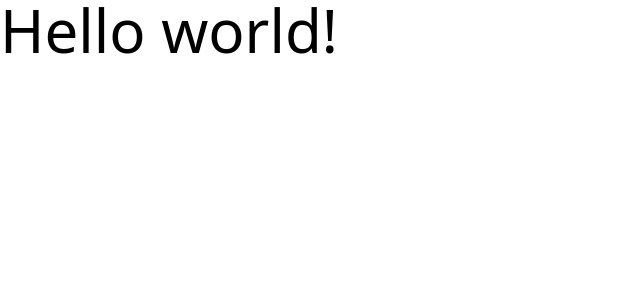
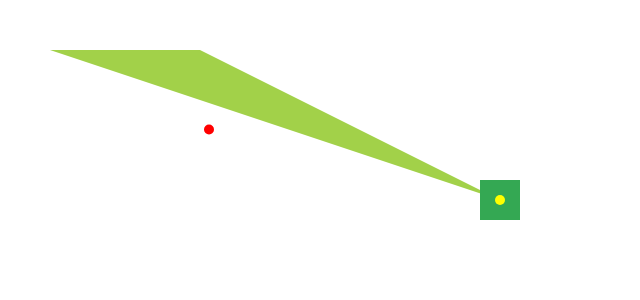
Before and after one commit to SiCarlsson/multi-agent-golf-course, a React app in the folder frontend/: page / in a window 1280 px wide. Shown: the top 300 px of the page, without its empty margins (0-640 px from the left). Built offline with nearby package versions, Linux system fonts and the light colour scheme; the HTML template or start-up script is replaced by a standard one.

Commit message:
Template frontend cavnas

```diff
--- a/frontend/src/App.tsx
+++ b/frontend/src/App.tsx
@@ -1,9 +1,44 @@
-import React from 'react'
+import React, { useEffect, useState } from "react";
+import type { Hole, Ball } from "./models";
+import { SimulationPresenter } from "./presenters/SimulationPresenter";
+import { CanvasRenderer } from "./views/CanvasRender";
 
-const App = () => {
-  return (
-    <div className='text-6xl'>Hello world!</div>
-  )
+const initialHole: Hole = {
+  fairway: [
+    { x: 50, y: 50 },
+    { x: 200, y: 50 },
+    { x: 400, y: 150 },
+    { x: 500, y: 200 },
+  ],
+  green: [
+    { x: 480, y: 180 },
+    { x: 520, y: 180 },
+    { x: 520, y: 220 },
+    { x: 480, y: 220 },
+  ],
+  tee: { x: 50, y: 50 },
+  flag: { x: 500, y: 200 },
+};
+
+const initialBall: Ball = { x: 50, y: 50 };
+
+function App() {
+  const [hole, setHole] = useState<Hole>(initialHole);
+  const [ball, setBall] = useState<Ball>(initialBall);
+
+  const presenter = React.useMemo(() => new SimulationPresenter(hole, ball), []);
+
+  useEffect(() => {
+    presenter.subscribe(({ hole, ball }) => {
+      setHole(hole);
+      setBall({ ...ball });
+    });
+
+    const interval = setInterval(() => presenter.tick(), 50); // 20 FPS
+    return () => clearInterval(interval);
+  }, [presenter]);
+
+  return <CanvasRenderer hole={hole} ball={ball} />;
 }
 
-export default App
+export default App;
--- /dev/null
+++ b/frontend/src/models/index.ts
@@ -0,0 +1,16 @@
+export interface Point {
+  x: number;
+  y: number;
+}
+
+export interface Hole {
+  fairway: Point[];
+  green: Point[];
+  tee: Point;
+  flag: Point;
+}
+
+export interface Ball {
+  x: number;
+  y: number;
+}
--- /dev/null
+++ b/frontend/src/presenters/SimulationPresenter.ts
@@ -0,0 +1,29 @@
+import type { Hole, Ball } from "../models";
+
+type Subscriber = (state: { hole: Hole; ball: Ball }) => void;
+
+export class SimulationPresenter {
+  private hole: Hole;
+  private ball: Ball;
+  private subscribers: Subscriber[] = [];
+
+  constructor(hole: Hole, ball: Ball) {
+    this.hole = hole;
+    this.ball = ball;
+  }
+
+  subscribe(fn: Subscriber) {
+    this.subscribers.push(fn);
+  }
+
+  private notify() {
+    this.subscribers.forEach((fn) => fn({ hole: this.hole, ball: this.ball }));
+  }
+
+  tick() {
+    // Simple demo: move ball diagonally
+    this.ball.x += 1;
+    this.ball.y += 0.5;
+    this.notify();
+  }
+}
--- /dev/null
+++ b/frontend/src/views/CanvasRender.tsx
@@ -0,0 +1,50 @@
+import React, { useRef, useEffect } from "react";
+import type { Hole, Ball } from "../models";
+
+interface Props {
+  hole: Hole;
+  ball: Ball;
+}
+
+export const CanvasRenderer: React.FC<Props> = ({ hole, ball }) => {
+  const canvasRef = useRef<HTMLCanvasElement>(null);
+
+  useEffect(() => {
+    const ctx = canvasRef.current?.getContext("2d");
+    if (!ctx) return;
+
+    ctx.clearRect(0, 0, ctx.canvas.width, ctx.canvas.height);
+
+    // Draw fairway
+    ctx.fillStyle = "#a2d149";
+    ctx.beginPath();
+    hole.fairway.forEach((p, i) =>
+      i === 0 ? ctx.moveTo(p.x, p.y) : ctx.lineTo(p.x, p.y)
+    );
+    ctx.closePath();
+    ctx.fill();
+
+    // Draw green
+    ctx.fillStyle = "#34a853";
+    ctx.beginPath();
+    hole.green.forEach((p, i) =>
+      i === 0 ? ctx.moveTo(p.x, p.y) : ctx.lineTo(p.x, p.y)
+    );
+    ctx.closePath();
+    ctx.fill();
+
+    // Draw ball
+    ctx.fillStyle = "red";
+    ctx.beginPath();
+    ctx.arc(ball.x, ball.y, 5, 0, Math.PI * 2);
+    ctx.fill();
+
+    // Draw flag
+    ctx.fillStyle = "yellow";
+    ctx.beginPath();
+    ctx.arc(hole.flag.x, hole.flag.y, 5, 0, Math.PI * 2);
+    ctx.fill();
+  }, [hole, ball]);
+
+  return <canvas ref={canvasRef} width={800} height={400} />;
+};
```
